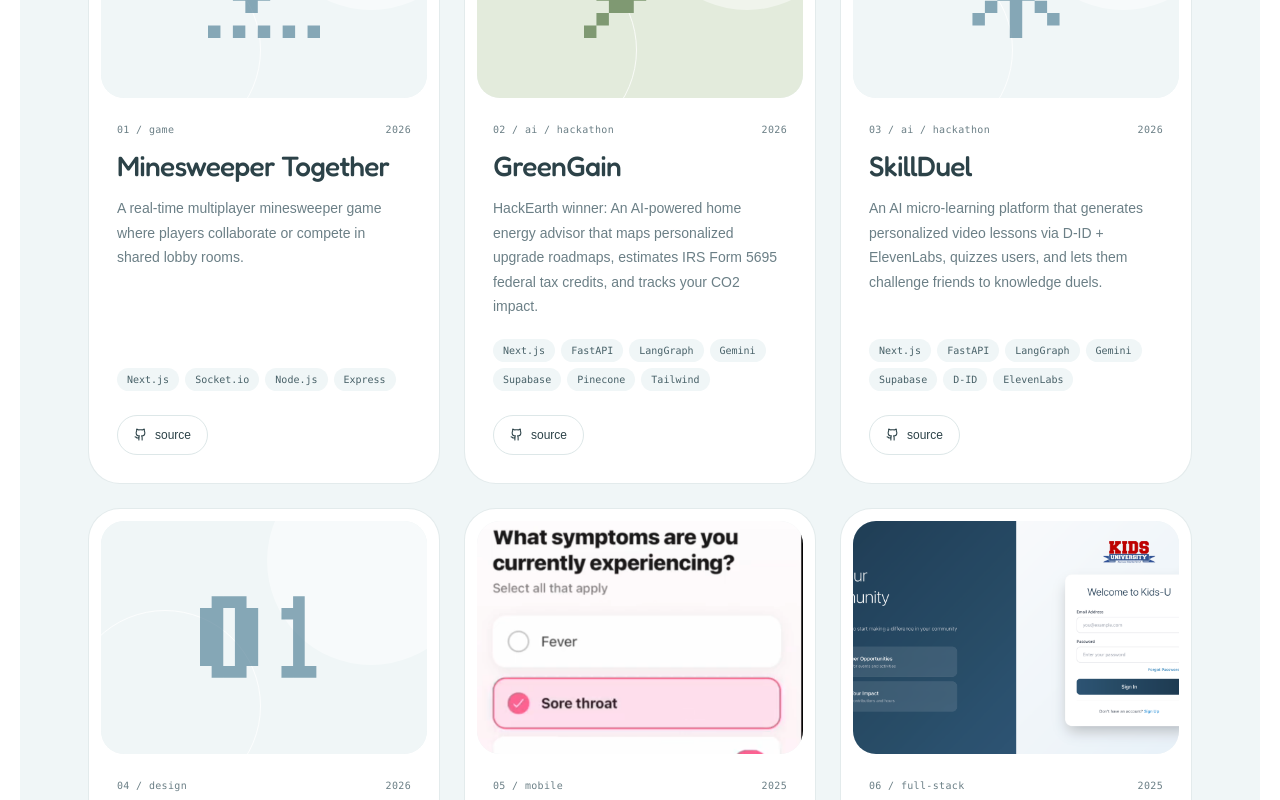
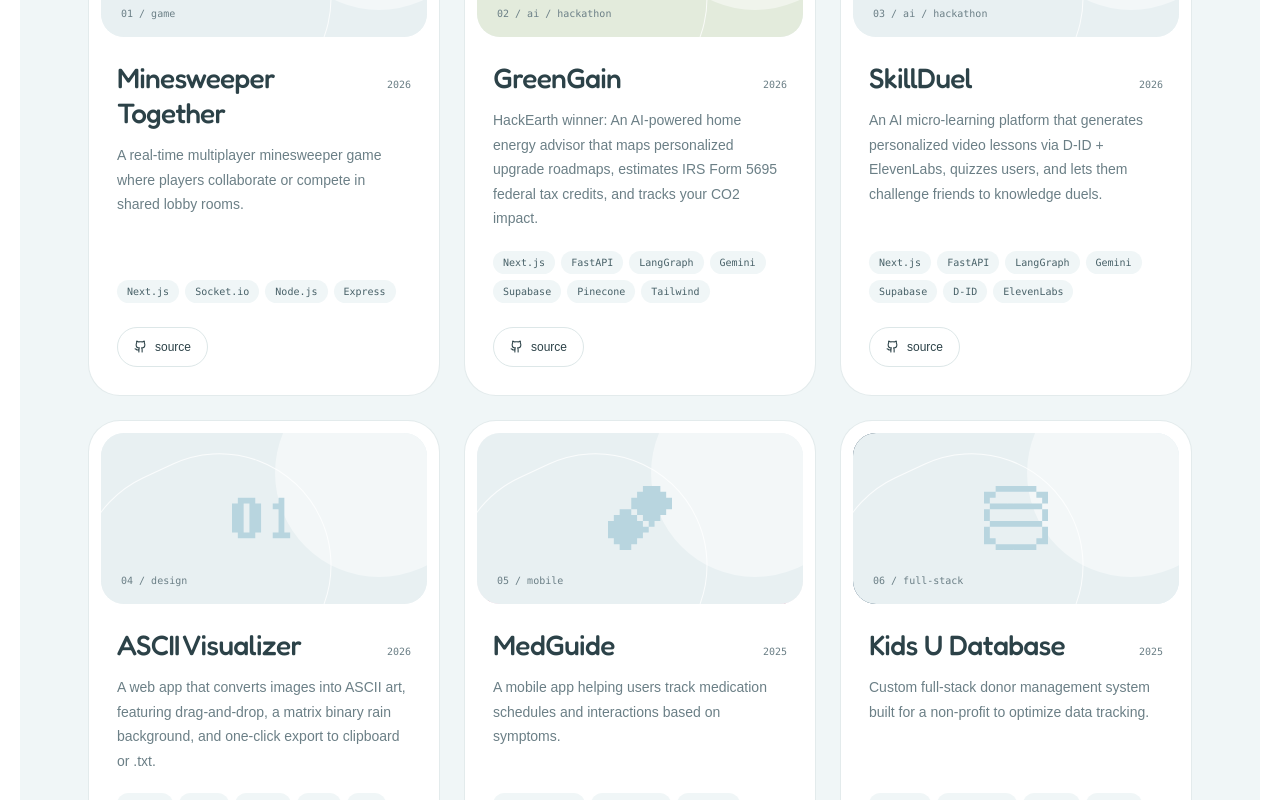
Before and after one commit to nidarath/porfolio, a Next.js app: page /projects in a window 1280 px wide. Shown: the part 740-1540 px from the top of the page. Built offline with nearby package versions, Linux system fonts and the light colour scheme; a web font is replaced by a local one.

Commit message:
fixed project cards

```diff
--- a/app/projects/page.tsx
+++ b/app/projects/page.tsx
@@ -2,6 +2,7 @@
 
 import { AnimatePresence, motion } from "framer-motion";
 import { ArrowLeft, ArrowUpDown } from "lucide-react";
+import Link from "next/link";
 import { useMemo, useState } from "react";
 import { projects } from "@/lib/projects";
 import HeroWordmark from "@/components/hero-wordmark";
@@ -22,12 +23,12 @@ export default function ProjectsPage() {
   return (
     <main className="min-h-screen bg-paper">
       <header className="section-shell flex items-center justify-between gap-6 py-7 md:py-9">
-        <a href="/" aria-label="Nida — home" className="w-24 text-ink"><HeroWordmark /></a>
-        <a href="/#work" className="pill-link px-4 text-xs"><ArrowLeft size={14} aria-hidden="true" />back home</a>
+        <Link href="/" aria-label="Nida — home" className="w-24 text-ink"><HeroWordmark /></Link>
+        <Link href="/#work" className="pill-link px-4 text-xs"><ArrowLeft size={14} aria-hidden="true" />back home</Link>
       </header>
       <div className="section-shell pb-12 pt-10 md:pb-16 md:pt-16">
         <motion.div initial={{ opacity: 0, y: 15 }} animate={{ opacity: 1, y: 0 }} transition={{ duration: 0.4 }}>
-          <p className="section-label mb-5">a collection of things i've made</p>
+          <p className="section-label mb-5">a collection of things i&apos;ve made</p>
           <div className="flex flex-wrap items-end justify-between gap-7">
             <div>
               <div className="flex items-start gap-5"><h1 className="font-display text-[clamp(3.5rem,9vw,7rem)] font-semibold leading-none tracking-[-0.045em] text-ink">the vault</h1><PixelMark className="mt-1 h-9 w-9 text-accent md:mt-2 md:h-14 md:w-14" /></div>
@@ -47,9 +48,9 @@ export default function ProjectsPage() {
             <button type="button" onClick={() => setSortNewest(!sortNewest)} aria-label={`Sort projects: ${sortNewest ? "newest first" : "oldest first"}`} className="flex min-h-10 items-center gap-2 rounded-full px-2 py-2 font-mono text-[11px] text-ink-soft transition-colors hover:text-accent-strong"><ArrowUpDown size={13} aria-hidden="true" />{sortNewest ? "newest first" : "oldest first"}</button>
           </div>
           <motion.div layout className="grid grid-cols-1 gap-5 sm:grid-cols-2 lg:grid-cols-3 md:gap-6">
-            <AnimatePresence initial={false}>{filtered.map((project, index) => <ProjectCard key={project.title} project={project} index={index} headingLevel={2} />)}</AnimatePresence>
+            <AnimatePresence initial={false}>{filtered.map((project, index) => <ProjectCard key={project.title} project={project} index={index} headingLevel={2} showCategoryOnCover />)}</AnimatePresence>
           </motion.div>
-          <div className="mt-12 flex flex-wrap items-center justify-between gap-4 border-t border-accent/60 pt-7 font-mono text-[11px] text-muted"><p>always building something.</p><a href="/#contact" className="text-ink transition-colors hover:text-accent-strong">have something in mind? let&apos;s talk ↗</a></div>
+          <div className="mt-12 flex flex-wrap items-center justify-between gap-4 border-t border-accent/60 pt-7 font-mono text-[11px] text-muted"><p>always building something.</p><Link href="/#contact" className="text-ink transition-colors hover:text-accent-strong">have something in mind? let&apos;s talk ↗</Link></div>
         </div>
       </section>
       <Footer />
--- /dev/null
+++ b/components/project-card.css
@@ -0,0 +1,43 @@
+.project-card-cover {
+  position: absolute;
+  inset: 0;
+  z-index: 1;
+  display: flex;
+  align-items: center;
+  justify-content: center;
+  overflow: hidden;
+  pointer-events: none;
+  transform: translateY(0);
+  transition: transform 550ms cubic-bezier(0.2, 0.8, 0.2, 1);
+}
+
+.project-card[data-preview-open="true"] .project-card-cover {
+  transform: translateY(-102%);
+}
+
+.project-card-image {
+  transform: scale(1.04);
+  transition: transform 600ms ease;
+}
+
+.project-card[data-preview-open="true"] .project-card-image {
+  transform: scale(1);
+}
+
+.project-card-preview-toggle:focus-visible {
+  outline: 2px solid var(--color-accent-strong, #4d7d94);
+  outline-offset: -5px;
+}
+
+@media (prefers-reduced-motion: reduce) {
+  .project-card-cover,
+  .project-card-image {
+    transition: none;
+    transform: none;
+  }
+
+  .project-card[data-preview-open="true"] .project-card-cover {
+    transform: none;
+    opacity: 0;
+  }
+}
--- a/components/project-card.tsx
+++ b/components/project-card.tsx
@@ -2,45 +2,78 @@
 
 import { motion } from "framer-motion";
 import { ArrowUpRight, Github } from "lucide-react";
+import { useId, useState } from "react";
 import PixelMark from "@/components/pixel-mark";
 import type { Project } from "@/lib/projects";
+import "./project-card.css";
 
-function ProjectIllustration({ project }: { project: Project }) {
-  const variant = project.tag === "Game" ? "game" : project.tag === "Design" ? "binary" : project.title === "GreenGain" ? "leaf" : "spark";
+function ProjectCover({ project, index, showCategoryOnCover }: { project: Project; index: number; showCategoryOnCover: boolean }) {
+  const variant = project.symbol;
   return (
-    <div className={`relative flex h-full items-center justify-center overflow-hidden ${variant === "leaf" ? "bg-sage" : "bg-cloud"}`}>
-      <div className="absolute -bottom-12 -left-8 h-48 w-48 rounded-full border border-white/80" />
-      <div className="absolute -right-12 -top-16 h-52 w-52 rounded-full bg-white/45" />
-      <PixelMark variant={variant} className={`relative h-28 w-32 transition-transform duration-500 group-hover:-rotate-6 ${variant === "leaf" ? "text-[#7f9972]" : "text-accent-strong/65"}`} />
+    <div aria-hidden="true" className={`project-card-cover ${variant === "leaf" ? "bg-sage" : "bg-[#e8f0f2]"}`}>
+      <div className="absolute -bottom-20 -left-6 h-56 w-64 -rotate-[25deg] rounded-full border border-white/80" />
+      <div className="absolute -right-14 -top-16 h-52 w-52 rounded-full bg-white/45" />
+      <PixelMark variant={variant} className={`relative h-16 w-16 ${variant === "leaf" ? "text-[#7f9972]" : "text-accent"}`} />
+      <span className="absolute bottom-4 left-5 font-mono text-[10px] text-muted">
+        {String(index + 1).padStart(2, "0")}{showCategoryOnCover && ` / ${project.tag.toLowerCase()}`}
+      </span>
     </div>
   );
 }
 
-export default function ProjectCard({ project, index = 0, headingLevel = 3 }: { project: Project; index?: number; headingLevel?: 2 | 3 }) {
+export default function ProjectCard({ project, index = 0, headingLevel = 3, showCategoryOnCover = false }: { project: Project; index?: number; headingLevel?: 2 | 3; showCategoryOnCover?: boolean }) {
+  const [previewOpen, setPreviewOpen] = useState(false);
+  const previewId = useId();
   const Heading = headingLevel === 2 ? "h2" : "h3";
   return (
     <motion.article
+      data-preview-open={previewOpen}
+      onPointerEnter={event => {
+        if (project.image && (event.pointerType === "mouse" || event.pointerType === "pen")) setPreviewOpen(true);
+      }}
+      onPointerLeave={event => {
+        if (event.pointerType === "mouse" || event.pointerType === "pen") setPreviewOpen(false);
+      }}
+      onPointerCancel={() => setPreviewOpen(false)}
+      onBlur={event => {
+        if (!event.currentTarget.contains(event.relatedTarget) && !event.currentTarget.matches(":hover")) setPreviewOpen(false);
+      }}
+      onKeyDown={event => {
+        if (event.key === "Escape") setPreviewOpen(false);
+      }}
       layout
       initial={{ opacity: 0, y: 18 }}
       whileInView={{ opacity: 1, y: 0 }}
       exit={{ opacity: 0, y: -10 }}
       viewport={{ once: true, margin: "0px 0px -30px 0px" }}
       transition={{ duration: 0.4, delay: Math.min(index * 0.05, 0.15) }}
-      whileHover={{ y: -4 }}
-      className="group flex h-full min-w-0 flex-col rounded-[32px] border border-line/80 bg-paper p-3 transition-shadow duration-300 hover:shadow-[0_16px_40px_-24px_rgba(44,66,72,0.25)]"
+      className="project-card group flex h-full min-w-0 flex-col rounded-[32px] border border-line/80 bg-paper p-3 transition-shadow duration-300 hover:shadow-[0_16px_40px_-24px_rgba(44,66,72,0.25)]"
     >
-      <div className="relative aspect-[1.4] overflow-hidden rounded-[23px] bg-cloud">
-        {project.image ? (
-          // eslint-disable-next-line @next/next/no-img-element
-          <img src={project.image} alt={`${project.title} preview`} loading="lazy" className="h-full w-full object-cover object-top transition-transform duration-500 group-hover:scale-[1.035]" />
-        ) : <ProjectIllustration project={project} />}
+      <div className="relative aspect-[1.9] overflow-hidden rounded-[23px] bg-cloud">
+        {project.image && (
+          <>
+            <div id={previewId} aria-hidden={!previewOpen} className="project-card-image h-full w-full">
+              {/* eslint-disable-next-line @next/next/no-img-element */}
+              <img src={project.image} alt={`${project.title} preview`} loading="lazy" className="h-full w-full object-cover object-top" />
+            </div>
+            <button
+              type="button"
+              aria-label={`${previewOpen ? "Hide" : "Show"} ${project.title} preview`}
+              aria-expanded={previewOpen}
+              aria-controls={previewId}
+              onClick={() => setPreviewOpen(open => !open)}
+              className="project-card-preview-toggle absolute inset-0 z-10 h-full w-full rounded-[23px] bg-transparent"
+            />
+          </>
+        )}
+        <ProjectCover project={project} index={index} showCategoryOnCover={showCategoryOnCover} />
       </div>
       <div className="flex grow flex-col px-3 pb-4 pt-6 md:px-4">
-        <div className="section-label mb-3 flex items-center justify-between gap-3 text-[10px]">
-          <span>{String(index + 1).padStart(2, "0")} / {project.tag.toLowerCase()}</span>
-          <span>{project.year}</span>
+        <p className={showCategoryOnCover ? "sr-only" : "section-label mb-3 text-[10px]"}>{project.tag.toLowerCase()}</p>
+        <div className="flex items-baseline justify-between gap-3">
+          <Heading className="min-w-0 font-display text-[28px] font-medium leading-tight tracking-[-0.025em] text-ink">{project.title}</Heading>
+          <span className="shrink-0 font-mono text-[10px] text-muted">{project.year}</span>
         </div>
-        <Heading className="font-display text-[28px] font-medium leading-tight tracking-[-0.025em] text-ink">{project.title}</Heading>
         <p className="mt-3 grow text-sm leading-[1.75] text-muted">{project.description}</p>
         <div className="mb-6 mt-5 flex flex-wrap gap-1.5">{project.tech.map((tech) => <span key={tech} className="tech-tag">{tech}</span>)}</div>
         <div className="mt-auto flex flex-wrap gap-2">
--- a/lib/projects.ts
+++ b/lib/projects.ts
@@ -1,3 +1,5 @@
+import type { PixelMarkVariant } from "@/components/pixel-mark";
+
 export type Project = {
   title: string;
   description: string;
@@ -6,6 +8,7 @@ export type Project = {
   liveLink: string | null;
   repoLink: string | null;
   tag: string;
+  symbol: PixelMarkVariant;
   year: string;
   featured?: boolean;
 };
@@ -20,6 +23,7 @@ export const projects: Project[] = [
     liveLink: "https://youtu.be/vfM3Prxhggk",
     repoLink: "https://github.com/Nsujatno/MedGuide",
     tag: "Mobile",
+    symbol: "pill",
     year: "2025",
     featured: true,
   },
@@ -32,6 +36,7 @@ export const projects: Project[] = [
     liveLink: "https://youtu.be/xM_jzEvte0I",
     repoLink: "https://github.com/UTDallasEPICS/Kids-U-Donor-Volunteer-Database",
     tag: "Full-Stack",
+    symbol: "database",
     year: "2025",
     featured: true,
   },
@@ -44,6 +49,7 @@ export const projects: Project[] = [
     liveLink: "https://www.youtube.com/watch?v=R-fUu01G1gE",
     repoLink: "https://github.com/Nsujatno/hackutd25",
     tag: "AI / Hackathon",
+    symbol: "kanban",
     year: "2025",
     featured: true,
   },
@@ -56,6 +62,7 @@ export const projects: Project[] = [
     liveLink: null,
     repoLink: "https://github.com/Nsujatno/minesweeper-co-op-game",
     tag: "Game",
+    symbol: "game",
     year: "2026",
   },
   {
@@ -67,6 +74,7 @@ export const projects: Project[] = [
     liveLink: null,
     repoLink: "https://github.com/Nsujatno/GreenGain",
     tag: "AI / Hackathon",
+    symbol: "leaf",
     year: "2026",
   },
   {
@@ -78,6 +86,7 @@ export const projects: Project[] = [
     liveLink: null,
     repoLink: "https://github.com/Nsujatno/hack-ai-2026",
     tag: "AI / Hackathon",
+    symbol: "duel",
     year: "2026",
   },
   {
@@ -89,6 +98,7 @@ export const projects: Project[] = [
     liveLink: null,
     repoLink: "https://github.com/nidarath/ascii-visualizer",
     tag: "Design",
+    symbol: "binary",
     year: "2026",
   },
 ];
```
Also changed, not shown: components/pixel-mark.tsx (+7 -1 lines).
